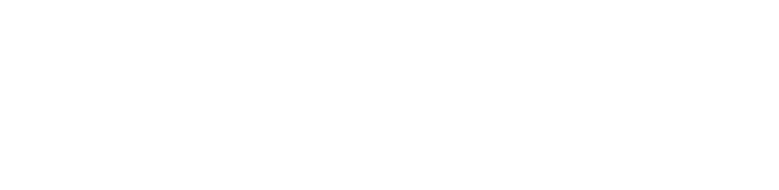
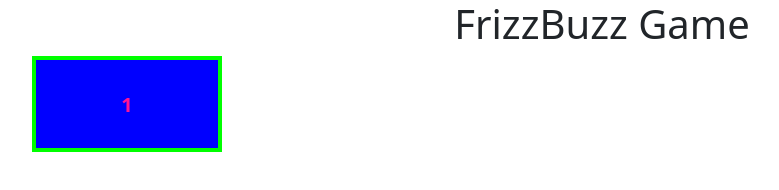
Before and after one commit to carlog91cast/js-fizzbuzz, a plain HTML site: page index.html in a window 1280 px wide. Shown: the whole page, without its empty margins (38-817 px from the left). Drawn offline with nearby package versions, Linux system fonts and the light colour scheme.

Commit message:
add getElementby id on #frizz-buzz on html

```diff
--- /dev/null
+++ b/css/style.css
@@ -0,0 +1,10 @@
+div.col-2.box{
+    background-color: blue;
+    border: 4px solid lime;
+    color: deeppink;
+    height: 6rem;
+    padding: 30px;
+    font-size: 20px;
+    text-align: center;
+    font-weight: bolder;
+}
--- a/index.html
+++ b/index.html
@@ -1,17 +1,25 @@
 <!DOCTYPE html>
 <html lang="en">
+
 <head>
     <meta charset="UTF-8">
     <meta http-equiv="X-UA-Compatible" content="IE=edge">
     <meta name="viewport" content="width=device-width, initial-scale=1.0">
+    <link rel="stylesheet" href="./css/style.css">
+    <link href="https://cdn.jsdelivr.net/npm/bootstrap@5.0.2/dist/css/bootstrap.min.css" rel="stylesheet"
+        integrity="sha384-EVSTQN3/azprG1Anm3QDgpJLIm9Nao0Yz1ztcQTwFspd3yD65VohhpuuCOmLASjC" crossorigin="anonymous">
     <title>js-fizzbuzz</title>
 </head>
+
 <body>
     <main>
         <div class="container">
             <div class="row" id="frizz-buzz">
-                <div class="box">
-
+                <div class="text-center">
+                    <h1>FrizzBuzz Game</h1>
+                </div>
+                <div class="col-2 box">
+                    1
                 </div>
             </div>
         </div>
@@ -20,4 +28,5 @@
     <script type="text/javascript"></script>
     <script type="text/javascript" src="./js/main.js"></script>
 </body>
+
 </html>
--- a/js/main.js
+++ b/js/main.js
@@ -6,7 +6,8 @@
 
 // per il p.to 1 creo un for (ciclo) che mi permetta di stampare in console i numeri da 1 a 100
 // inizializzo una variabile a un ponendo index <= 100 cosi da ricomprendere i valori da 1 a 100 compreso; tutto quanto scritto nel primo blocco verrà ripetuto 100 volte fino all'esaurimento di quanto posto in condizione
-
+// determino una variabile per agganciarla all'id nell'html
+const NumberFrizzBuzz = document.getElementById('frizz.buzz');
 
 for (let i = 1; i <= 100; i++) {
     console.log(i);
@@ -20,7 +21,7 @@ for (let i = 1; i <= 100; i++) {
     } else if (i % 5 == 0) {
         console.log('Buzz');
     } else {
-        console.log('index')
+        console.log('index');
     }
 
 
```
